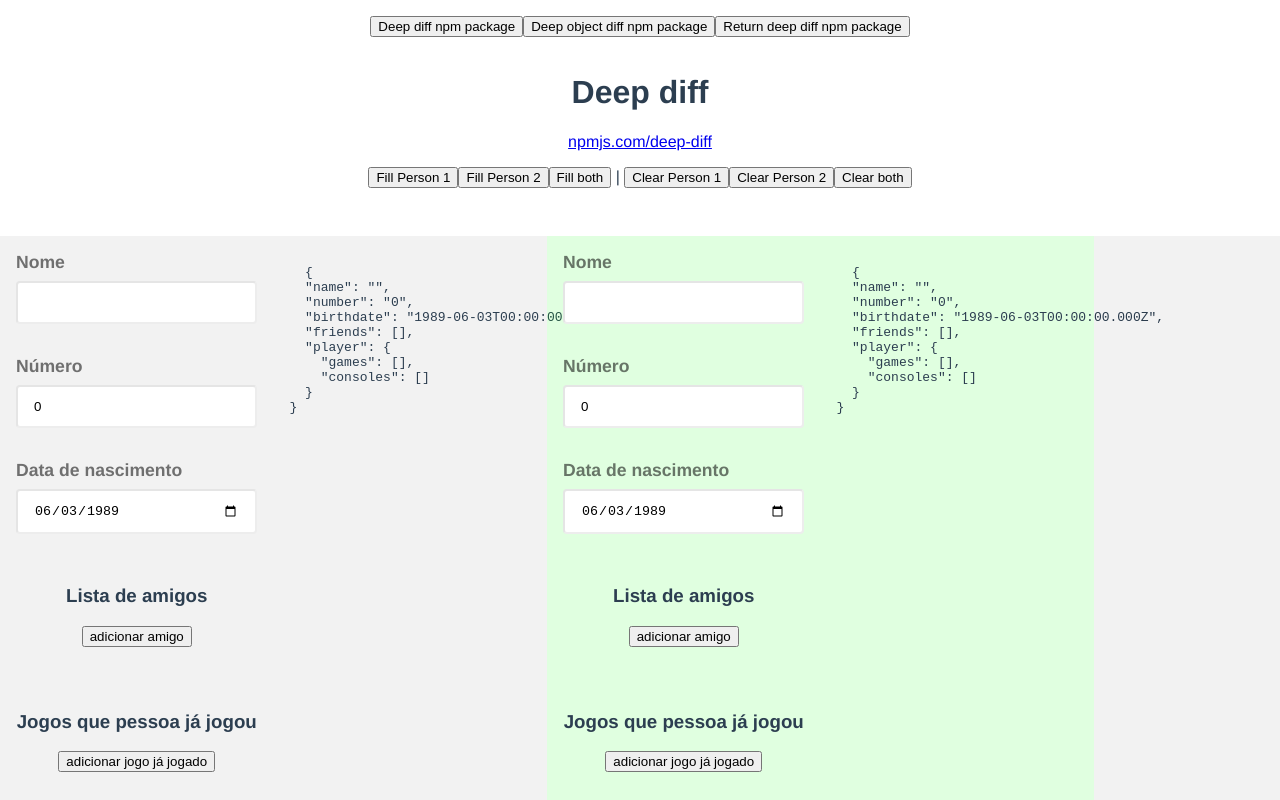
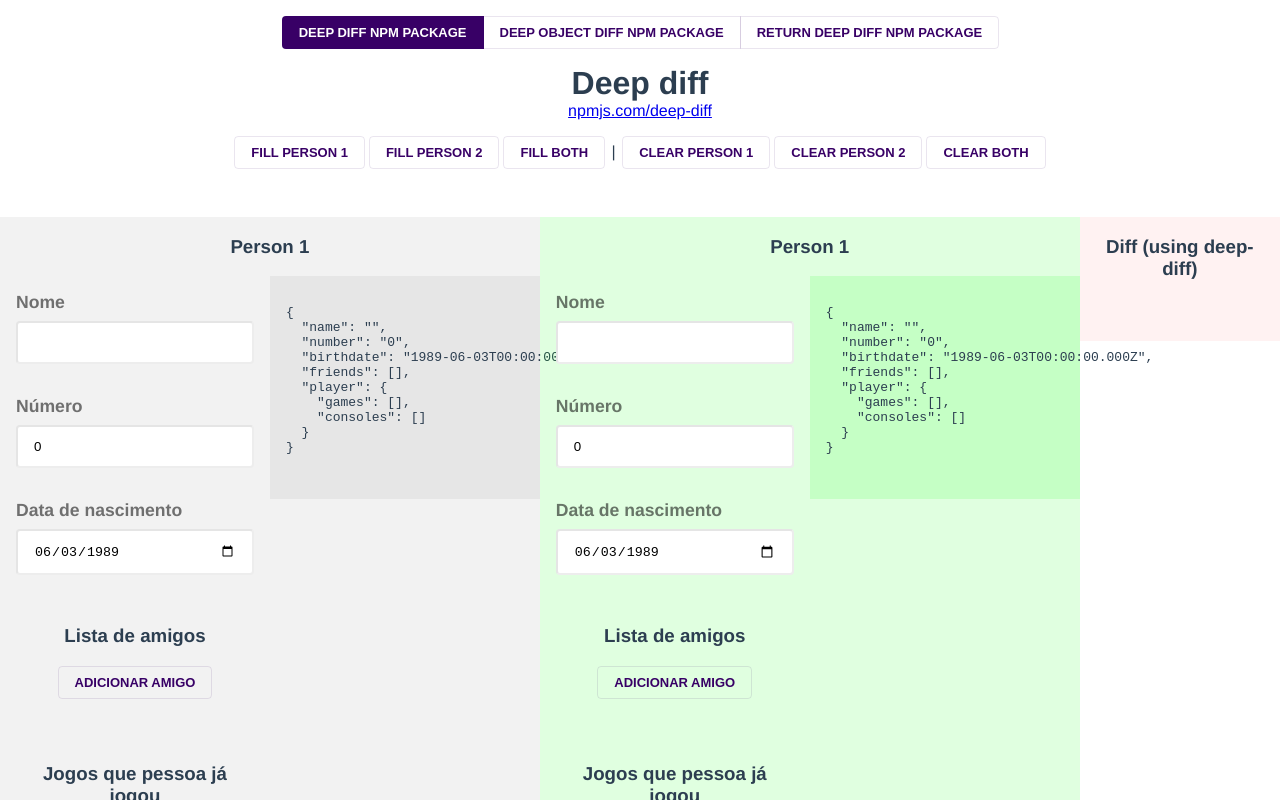
Before and after one commit to renanzozimo/poc-object-diff-bs, a Vue app: page /#/ in a window 1280 px wide. Shown: the top 800 px of the page. Built offline with nearby package versions, Linux system fonts and the light colour scheme.

Commit message:
Update Home.vue

```diff
--- a/src/views/Home.vue
+++ b/src/views/Home.vue
@@ -1,24 +1,24 @@
 <template>
   <div class="home">
 
-    <div style="padding: 16px">
-      <button @click="diffType = 'deep-diff'">Deep diff npm package</button>
-      <button @click="diffType = 'deep-object-diff'">Deep object diff npm package</button>
-      <button @click="diffType = 'return-deep-diff'">Return deep diff npm package</button>
+    <div class="g-button" style="padding: 16px">
+      <button @click="diffType = 'deep-diff'" :class="{'active' : diffType === 'deep-diff'}" >Deep diff npm package</button>
+      <button @click="diffType = 'deep-object-diff'" :class="{'active' : diffType === 'deep-object-diff'}" >Deep object diff npm package</button>
+      <button @click="diffType = 'return-deep-diff'" :class="{'active' : diffType === 'return-deep-diff'}" >Return deep diff npm package</button>
     </div>
 
     <div v-if="diffType === 'deep-diff'">
-      <h1>Deep diff</h1>
+      <h1 style="margin: 0">Deep diff</h1>
       <a href="https://www.npmjs.com/package/deep-diff">npmjs.com/deep-diff</a>
     </div>
 
     <div v-if="diffType === 'deep-object-diff'">
-      <h1>Deep object diff</h1>
+      <h1 style="margin: 0">Deep object diff</h1>
       <a href="https://www.npmjs.com/package/deep-object-diff">npmjs.com/deep-object-diff</a>
     </div>
 
     <div v-if="diffType === 'return-deep-diff'">
-      <h1>Return deep diff</h1>
+      <h1 style="margin: 0">Return deep diff</h1>
       <a href="https://www.npmjs.com/package/return-deep-diff">npmjs.com/return-deep-diff</a>
     </div>
 
@@ -33,8 +33,9 @@
     </div>
 
     <div class="flex" style="margin-top: 32px">
-      <div class="flex">
-        <div style="width: 50%; padding: 16px; background-color: rgba(0,0,0,0.05)">
+      <div class="flex" style="flex-wrap: wrap; background-color: rgba(0,0,0,0.05)">
+        <h3 style="width: 100%; flex-shrink: 0">Person 1</h3>
+        <div style="width: 50%; padding: 16px;">
           <form action>
             <div class="field">
               <label for>Nome</label>
@@ -117,8 +118,9 @@
         </div>
       </div>
 
-      <div class="flex">
-        <div style="width: 50%; padding: 16px; background-color: rgba(0,255,0,0.12)">
+      <div class="flex" style="flex-wrap: wrap; background-color: rgba(0,255,0,0.12)">
+        <h3 style="width: 100%; flex-shrink: 0">Person 1</h3>
+        <div style="width: 50%; padding: 16px;">
           <form action>
             <div class="field">
               <label for>Nome</label>
@@ -200,7 +202,9 @@
         </div>
       </div>
 
-      <div v-if="diffType === 'deep-diff'" style="width: 35%; padding: 16px; background-color: rgba(0,0,0,0.05)">
+      <div style="width: 35%; padding: 0 16px; background-color: rgba(255,0,0,0.05)">
+        <h3 style="width: 100%; flex-shrink: 0">Diff (using {{ diffType }})</h3>
+        <div v-if="diffType === 'deep-diff'">
           <code>
             <pre>
 {{ ddeepDiff() }}
@@ -248,6 +252,9 @@
             </pre>
           </code>
         </div>
+
+      </div>
+
 
     </div>
 
@@ -372,6 +379,48 @@
 </script>
 
 <style lang="scss">
+
+$color: rgb(56, 0, 102);
+
+  button {
+    padding: 8px 16px;
+    font-size: 13px;
+    background-color: transparent;
+    border-radius: 4px;
+    border: 1px solid rgba($color, .1);
+    text-transform: uppercase;
+    font-weight: 600;
+    color: $color;
+    margin-left: 2px;
+    margin-right: 2px;
+    cursor: pointer;
+    transition: all 200ms;
+    outline: 0 none;
+
+    &:hover {
+      background-color: rgba($color, .05)
+    }
+
+    &.active {
+      background-color: $color;
+      color: #fff;
+    }
+  }
+
+  .g-button {
+    button {
+      margin: 0 -1px 0 0;
+      border-radius: 0;
+
+      &:first-child {
+        border-radius: 4px 0 0 4px;
+      }
+      &:last-child {
+        border-radius: 0 4px 4px 0;
+      }
+    }
+  }
+
   body {
     padding: 0;
     margin: 0;
@@ -397,6 +446,7 @@
 
   .flex {
     display: flex;
+    align-items: flex-start;
   }
 
   .w33p {
@@ -435,7 +485,7 @@
       bor
 
       &:focus {
-        border-color: rgb(56, 0, 102);
+        border-color: $color;
       }
     }
   }
```
Lines whose indentation alone changed are shown as unchanged.
